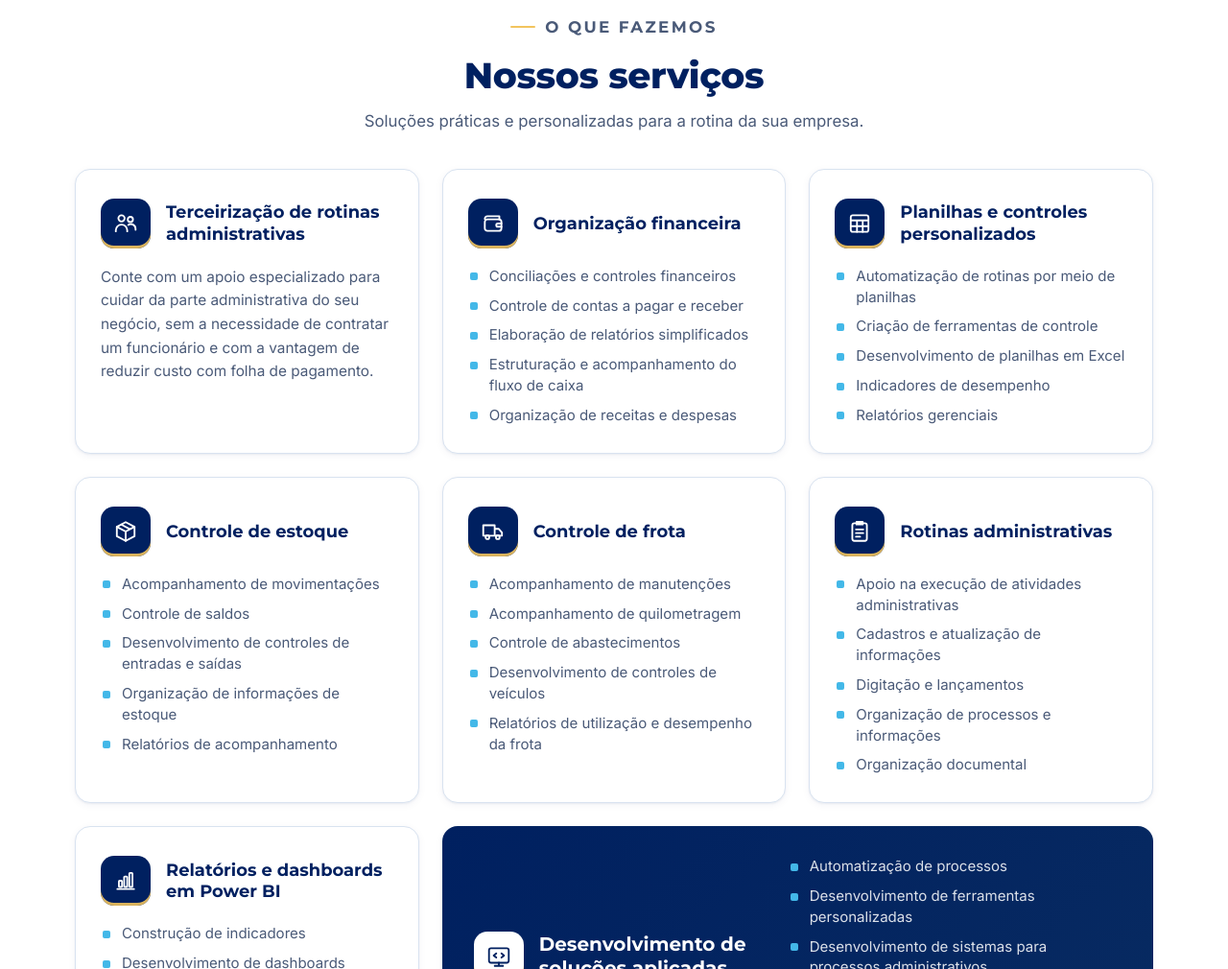
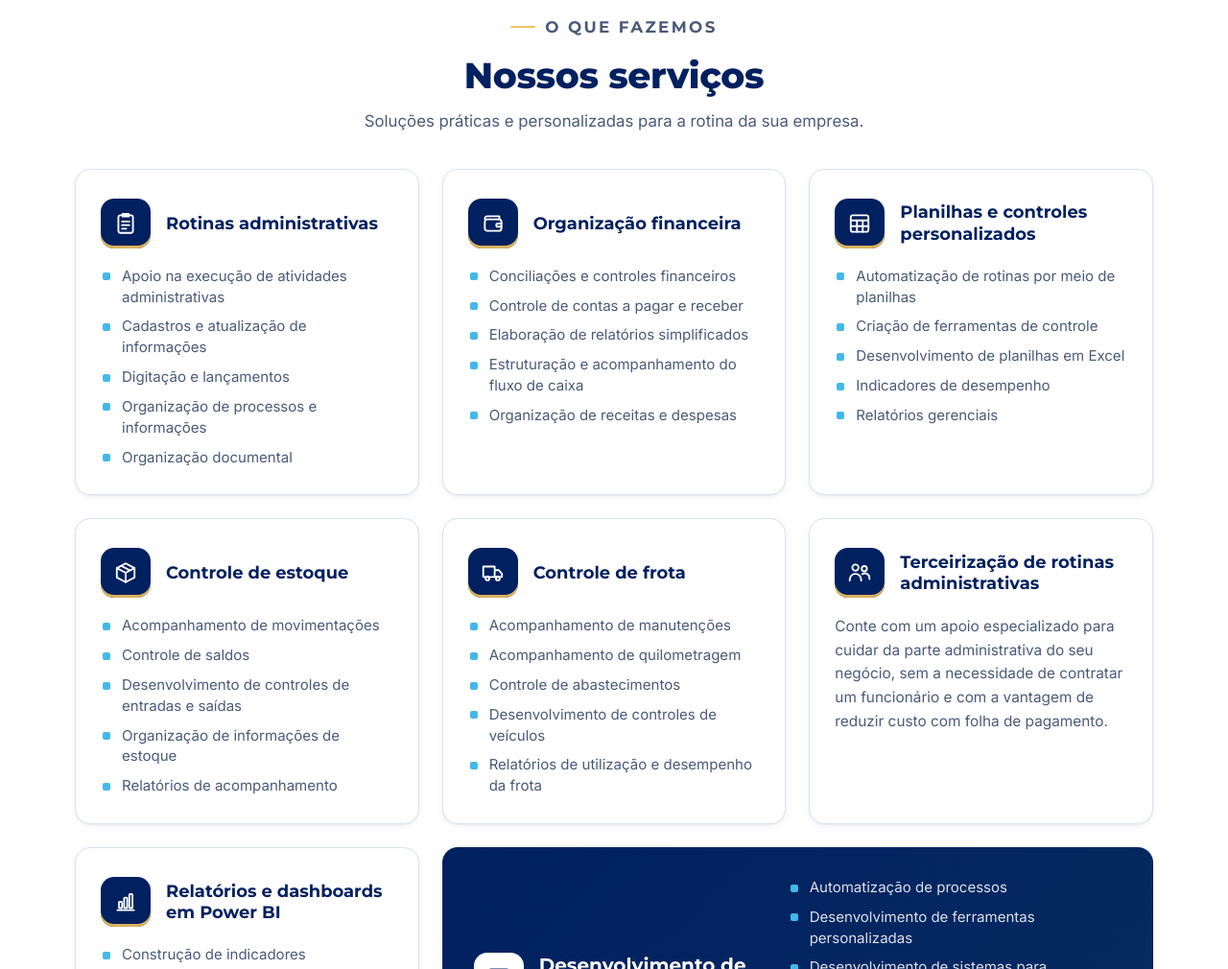
Before and after one commit to brunosaiedi/BM-Site, a plain HTML site: page index.html in a window 1280 px wide. Shown: the part 789-1799 px from the top of the page at 96% size. Drawn offline with Linux system fonts and the light colour scheme.

Commit message:
Troca de lugar os cartões Rotinas administrativas e Terceirização
No tablet, o cartão anterior ao cartão largo passa a ocupar a linha toda,
evitando espaço vazio independentemente da ordem.

Co-Authored-By: Claude Opus 5.5 <noreply@anthropic.com>

```diff
--- a/assets/css/style.css
+++ b/assets/css/style.css
@@ -386,7 +386,8 @@ ul { margin: 0; padding: 0; list-style: none; }
   .hero-actions { flex-direction: row; flex-wrap: wrap; }
   .hero-actions .btn, .cta .btn { width: auto; }
   .cards { grid-template-columns: repeat(2, 1fr); gap: 20px; }
-  .card-wide, .card-outsourcing { grid-column: 1 / -1; }
+  /* no tablet, o cartão antes do largo ocupa a linha toda para não sobrar espaço vazio */
+  .card-wide, .cards > .card:nth-last-child(2) { grid-column: 1 / -1; }
   .card-wide ul { grid-template-columns: repeat(2, 1fr); column-gap: 28px; }
   .footer-inner { grid-template-columns: 1fr 1fr; }
   .footer-social { grid-column: 1 / -1; }
@@ -441,7 +442,7 @@ ul { margin: 0; padding: 0; list-style: none; }
 @media (min-width: 1100px) {
   .cards { grid-template-columns: repeat(3, 1fr); gap: 24px; }
   .card { padding: 30px 26px 28px; }
-  .card-outsourcing { grid-column: auto; }
+  .cards > .card:nth-last-child(2) { grid-column: auto; }
   .card-wide { grid-column: span 2; display: grid; grid-template-columns: 300px 1fr; gap: 28px; align-items: center; padding: 30px 32px; }
   .card-wide > * { grid-column: auto; }
   .card-wide h3 { margin: 0; font-size: 1.25rem; }
--- a/index.html
+++ b/index.html
@@ -126,10 +126,16 @@
         </header>
 
         <div class="cards">
-          <article class="card card-outsourcing reveal">
-            <div class="card-icon"><svg aria-hidden="true"><use href="#i-handshake"/></svg></div>
-            <h3>Terceirização de rotinas administrativas</h3>
-            <p class="card-text">Conte com um apoio especializado para cuidar da parte administrativa do seu negócio, sem a necessidade de contratar um funcionário e com a vantagem de reduzir custo com folha de pagamento.</p>
+          <article class="card reveal">
+            <div class="card-icon"><svg aria-hidden="true"><use href="#i-clipboard"/></svg></div>
+            <h3>Rotinas administrativas</h3>
+            <ul>
+              <li>Apoio na execução de atividades administrativas</li>
+              <li>Cadastros e atualização de informações</li>
+              <li>Digitação e lançamentos</li>
+              <li>Organização de processos e informações</li>
+              <li>Organização documental</li>
+            </ul>
           </article>
 
           <article class="card reveal">
@@ -180,16 +186,10 @@
             </ul>
           </article>
 
-          <article class="card reveal">
-            <div class="card-icon"><svg aria-hidden="true"><use href="#i-clipboard"/></svg></div>
-            <h3>Rotinas administrativas</h3>
-            <ul>
-              <li>Apoio na execução de atividades administrativas</li>
-              <li>Cadastros e atualização de informações</li>
-              <li>Digitação e lançamentos</li>
-              <li>Organização de processos e informações</li>
-              <li>Organização documental</li>
-            </ul>
+          <article class="card card-outsourcing reveal">
+            <div class="card-icon"><svg aria-hidden="true"><use href="#i-handshake"/></svg></div>
+            <h3>Terceirização de rotinas administrativas</h3>
+            <p class="card-text">Conte com um apoio especializado para cuidar da parte administrativa do seu negócio, sem a necessidade de contratar um funcionário e com a vantagem de reduzir custo com folha de pagamento.</p>
           </article>
 
           <article class="card reveal">
```
